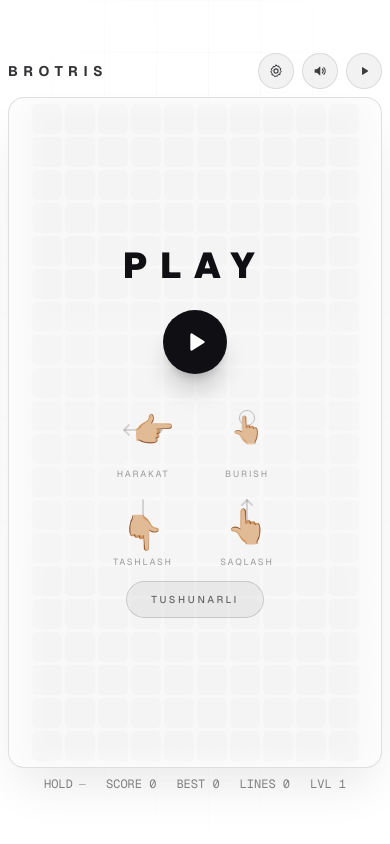
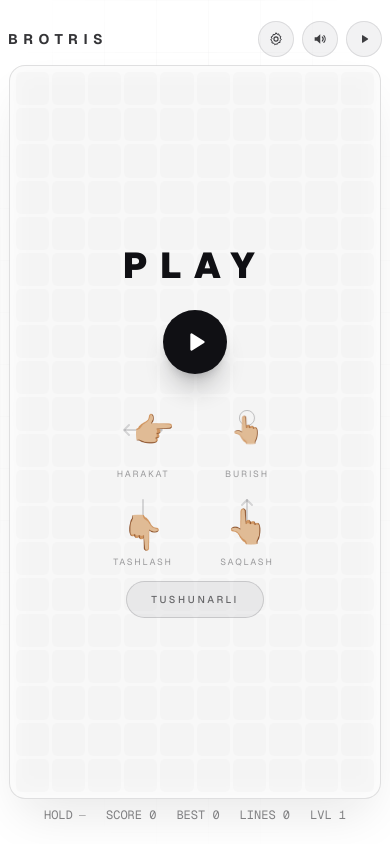
Before and after one commit to islome/brotris, a Next.js app: page / in a window 390 px wide. Built offline with nearby package versions, Linux system fonts and the light colour scheme.

Commit message:
Update layout in TetrisGame for improved responsiveness on mobile devices

```diff
--- a/app/components/TetrisGame.tsx
+++ b/app/components/TetrisGame.tsx
@@ -369,7 +369,7 @@ export default function TetrisGame() {
     <main className="relative flex min-h-svh select-none flex-col items-center justify-center gap-2 overflow-hidden p-2 sm:gap-4 sm:p-4">
       <Backdrop />
 
-      <div className="flex w-full flex-col gap-2 sm:w-auto sm:gap-3 [--cell:clamp(15px,min(calc((100svh_-_181px)/20),calc((100vw_-_55px)/10)),30px)] md:[--cell:clamp(17px,calc((100svh_-_160px)/20),36px)] xl:[--cell:clamp(18px,calc((100svh_-_185px)/20),40px)]">
+      <div className="flex w-full flex-col gap-2 sm:w-auto sm:gap-3 [--cell:clamp(15px,min(calc((100svh_-_181px)/20),calc((100vw_-_57px)/10)),44px)] md:[--cell:clamp(17px,calc((100svh_-_160px)/20),36px)] xl:[--cell:clamp(18px,calc((100svh_-_185px)/20),40px)]">
         {/* Header */}
         <header className="flex items-center justify-between">
           <div className="flex items-baseline gap-2">
@@ -423,10 +423,12 @@ export default function TetrisGame() {
           </div>
         </header>
 
-        <div className="flex items-start gap-4">
+        {/* Board hugs the grid; on phones it centres instead of stretching, so
+            the panel never shows empty rails beside the playfield. */}
+        <div className="flex items-start gap-4 max-sm:justify-center">
           {/* Board */}
           <div
-            className="relative touch-none overflow-hidden rounded-2xl border border-foreground/10 bg-foreground/[0.03] p-1.5 shadow-2xl shadow-foreground/10 backdrop-blur-xl max-sm:flex max-sm:w-full max-sm:justify-center xl:p-2"
+            className="relative touch-none overflow-hidden rounded-2xl border border-foreground/10 bg-foreground/[0.03] p-1.5 shadow-2xl shadow-foreground/10 backdrop-blur-xl xl:p-2"
             onTouchStart={onTouchStart}
             onTouchMove={onTouchMove}
             onTouchEnd={onTouchEnd}
```
